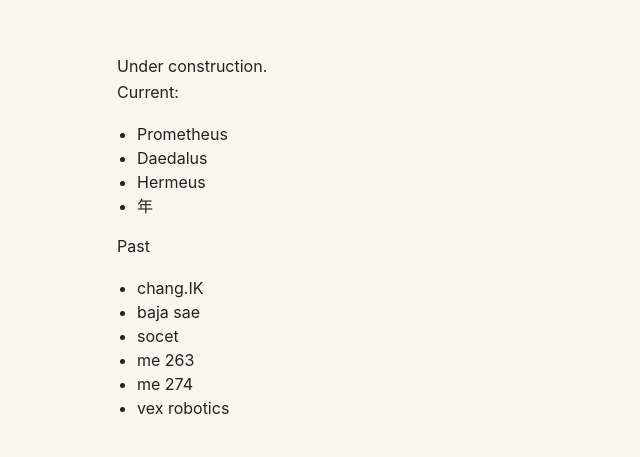
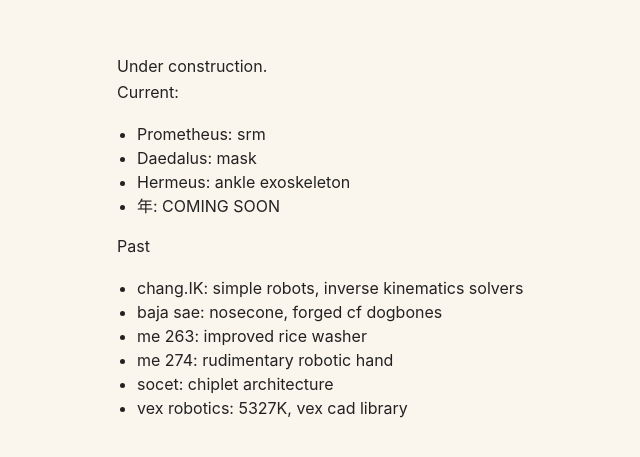
Before and after one commit to vindou/vindou, a Jekyll site: the page built from portfolio/index.html, in a window 1280 px wide. Shown: the top 457 px of the page, without its empty margins (245-885 px from the left). Built offline with Jekyll 4.4.1, drawn with Linux system fonts in a browser that asks for light colours.

Commit message:
Update index.html

```diff
--- a/portfolio/index.html
+++ b/portfolio/index.html
@@ -16,18 +16,18 @@
     <p>Under construction.</p>
     <p>Current:</p>
     <ul>
-        <li>Prometheus</li>
-        <li>Daedalus</li>
-        <li>Hermeus</li>
-        <li>年</li>
+        <li>Prometheus: srm</li>
+        <li>Daedalus: mask</li>
+        <li>Hermeus: ankle exoskeleton</li>
+        <li>年: COMING SOON</li>
     </ul>
     <p>Past</p>
     <ul>
-        <li>chang.IK</li>
-        <li>baja sae</li>
-        <li>socet</li>
-        <li>me 263</li>
-        <li>me 274</li>
-        <li>vex robotics</li>
+        <li>chang.IK: simple robots, inverse kinematics solvers</li>
+        <li>baja sae: nosecone, forged cf dogbones</li>
+        <li>me 263: improved rice washer</li>
+        <li>me 274: rudimentary robotic hand</li>
+        <li>socet: chiplet architecture</li>
+        <li>vex robotics: 5327K,  vex cad library</li>
     </ul>
   </div>
```
